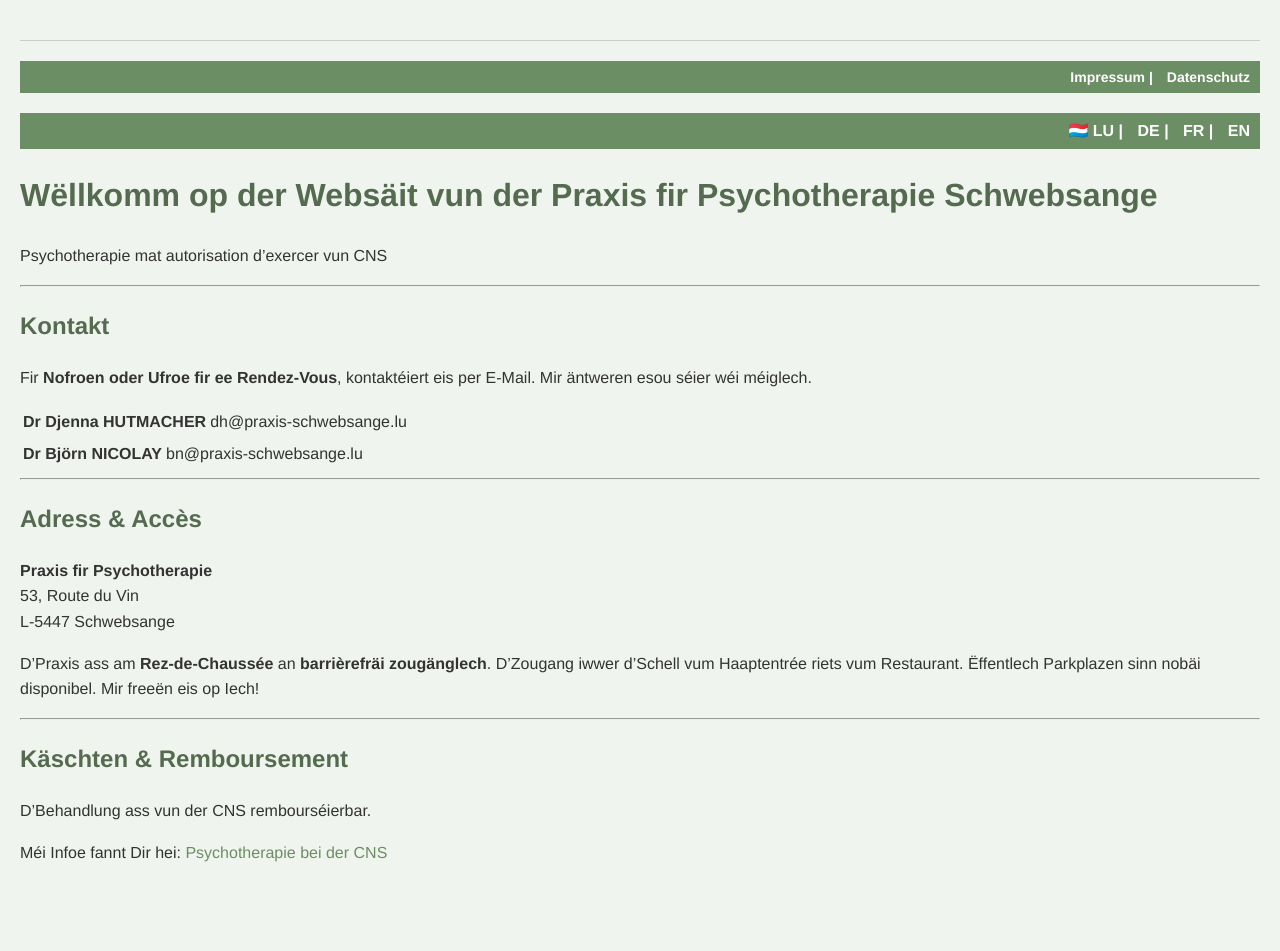
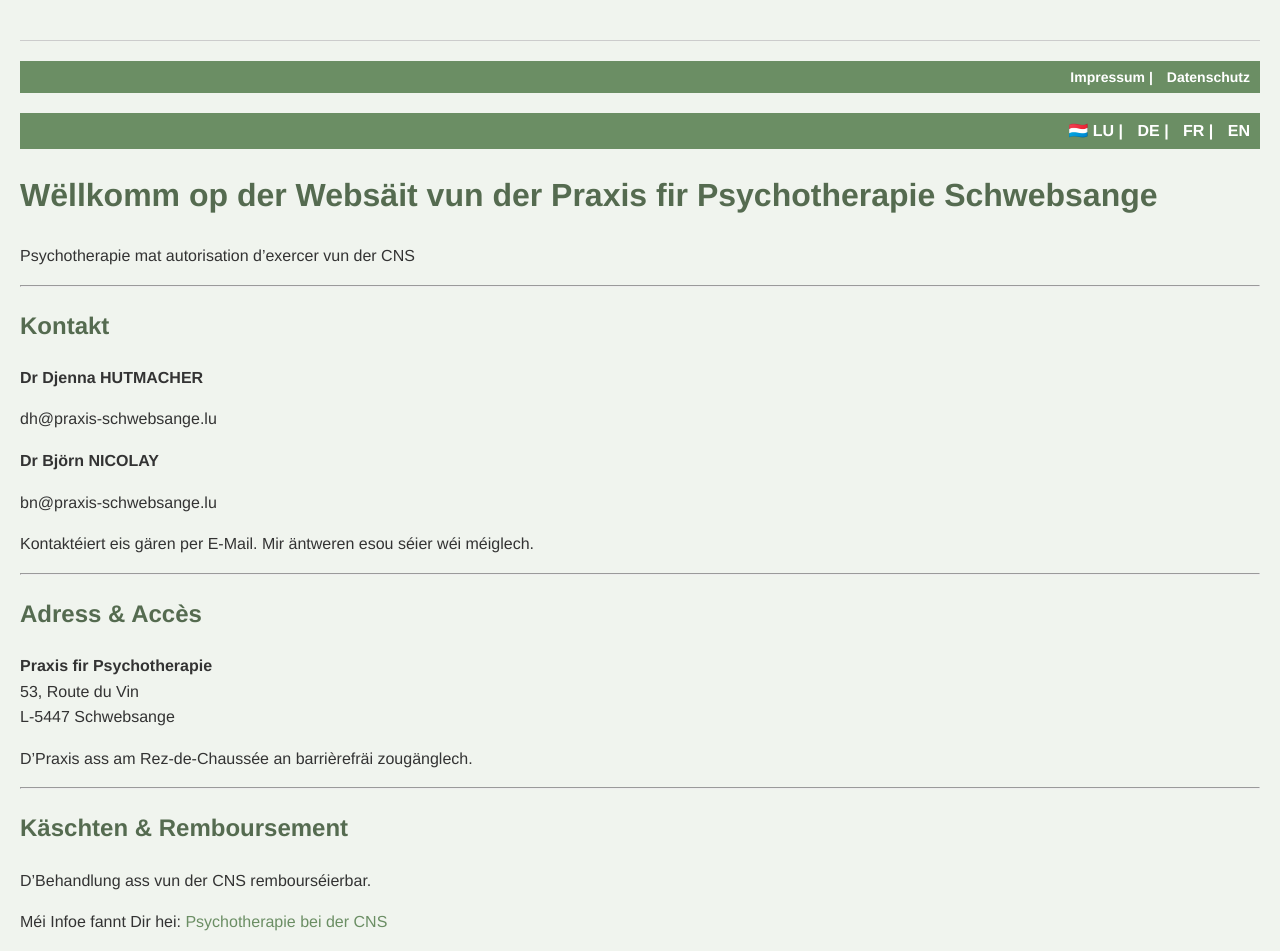
Before and after one commit to bjoernbrightside/praxis-schwebsange, a Jekyll site: the page built from lb/index.md, in a window 1280 px wide. Built offline with Jekyll 4.4.1, drawn with Linux system fonts in a browser that asks for light colours; before the commit the page ends 900 px from its top, so only the background shows below that.

Commit message:
Update index.md

```diff
--- a/lb/index.md
+++ b/lb/index.md
@@ -8,17 +8,24 @@ layout: default
 
 # Wëllkomm op der Websäit vun der Praxis fir Psychotherapie Schwebsange
 
-Psychotherapie mat autorisation d'exercer vun CNS
+Psychotherapie mat autorisation d'exercer vun der CNS
 
 ---
 
 ## Kontakt
 
-Fir **Nofroen oder Ufroe fir ee Rendez-Vous**, kontaktéiert eis per E-Mail. Mir äntweren esou séier wéi méiglech.
+**Dr Djenna HUTMACHER**
 
-**Dr Djenna HUTMACHER** | dh@praxis-schwebsange.lu
+dh@praxis-schwebsange.lu
 
-**Dr Björn NICOLAY** | bn@praxis-schwebsange.lu
+
+
+**Dr Björn NICOLAY**
+
+bn@praxis-schwebsange.lu
+
+
+Kontaktéiert eis gären per E-Mail. Mir äntweren esou séier wéi méiglech.
 
 ---
 
@@ -28,9 +35,7 @@ Fir **Nofroen oder Ufroe fir ee Rendez-Vous**, kontaktéiert eis per E-Mail. Mir
 53, Route du Vin
 L-5447 Schwebsange
 
-D’Praxis ass am **Rez-de-Chaussée** an **barrièrefräi zougänglech**. D'Zougang iwwer d'Schell vum Haaptentrée riets vum Restaurant.
-Ëffentlech Parkplazen sinn nobäi disponibel.
-Mir freeën eis op Iech!
+D’Praxis ass am Rez-de-Chaussée an barrièrefräi zougänglech.
 
 ---
 
```
